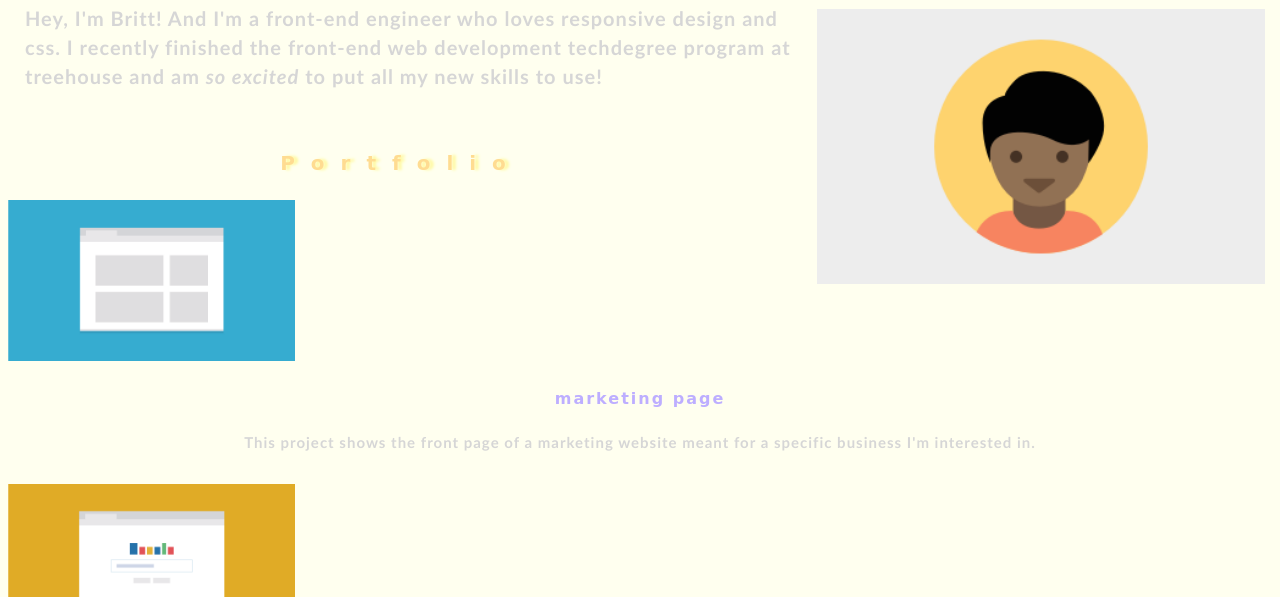
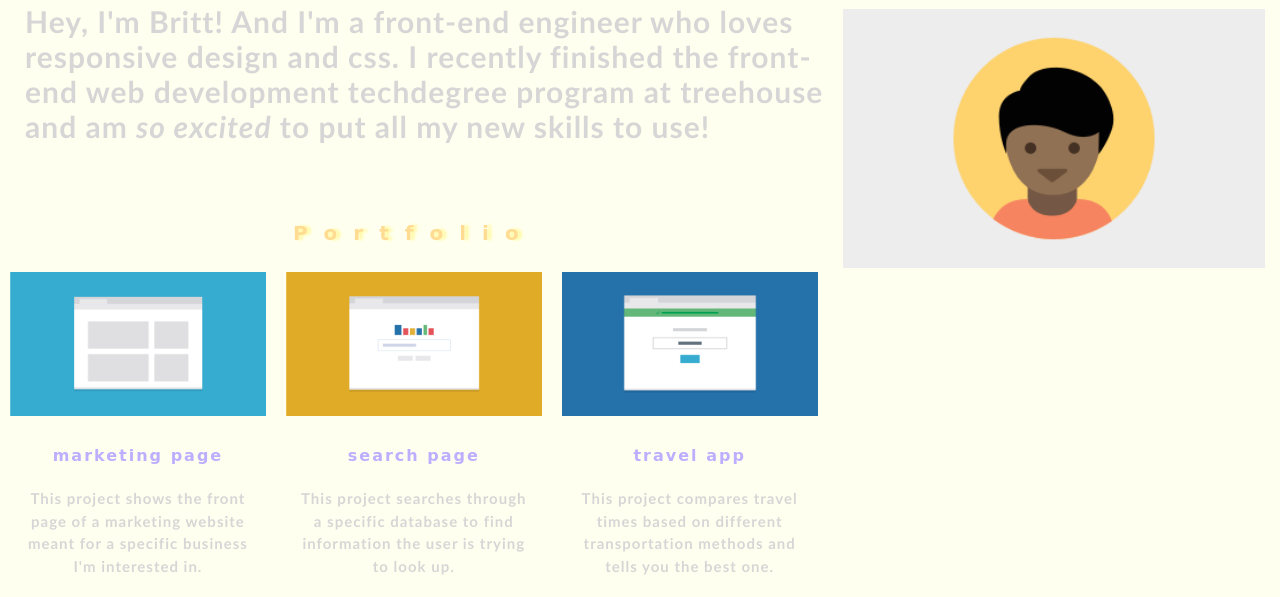
Before and after one commit to brittboyter/techdegree-project2, a plain HTML site: page index.html in a window 1280 px wide. Shown: the part 140-737 px from the top of the page. Drawn offline with Linux system fonts and the light colour scheme; a web font is replaced by a local one.

Commit message:
clearfix/ flex added

```diff
--- a/css/styles.css
+++ b/css/styles.css
@@ -137,11 +137,31 @@ hr.divide {
 
 }
 
+.clearfix::after {
+    content: "";
+    clear: both;
+    display: table;
+  }
+
+
 @media (min-width: 768px) {
 
 .maincontainer {
-        margin-top: 50px;
-
+  margin-top: 50px;
+  display: flex;
+  flex-wrap: wrap;
+}
+.maincontainer img {
+  margin: 0;
+  padding: 10px;
+  width: initial;
+  max-width: 100%;
+}
+.maincontainer h2 {
+  flex-basis: 100%;
+}
+.maincontainer div {
+  flex-basis: 50%;
 }
 
 
@@ -180,3 +200,25 @@ ul a {
 }
 
 }
+
+@media (min-width: 1024px) {
+    .maincontainer div {
+      flex-basis: 33.333%;
+      margin: 0;
+    }
+
+.profile-image {
+    width: 33%;
+
+}
+
+.introduction p {
+    padding: 10px;
+    line-height: 35px;
+    font-size: 30px;
+    text-align: left;
+    margin: 15px;
+
+}
+
+}
```
